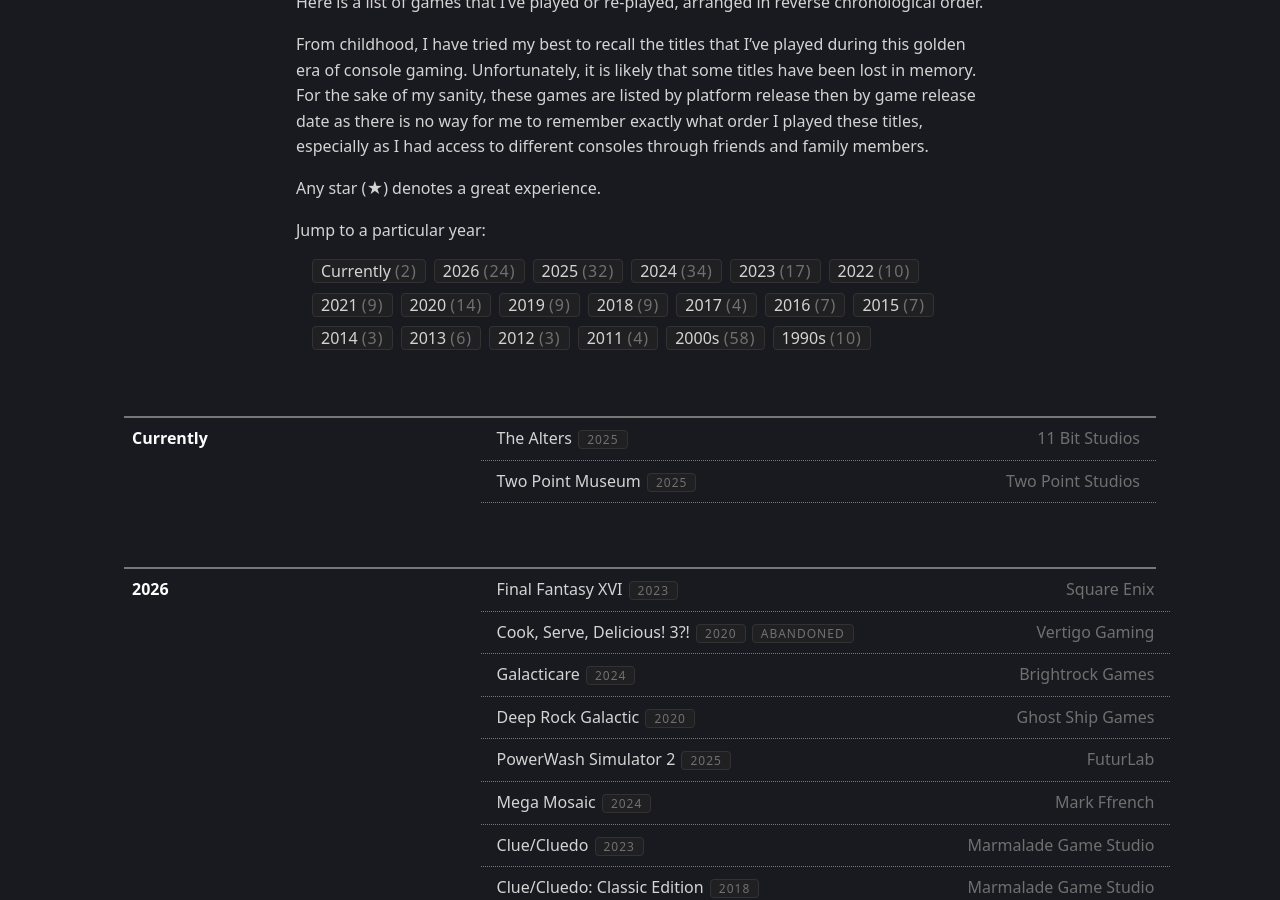
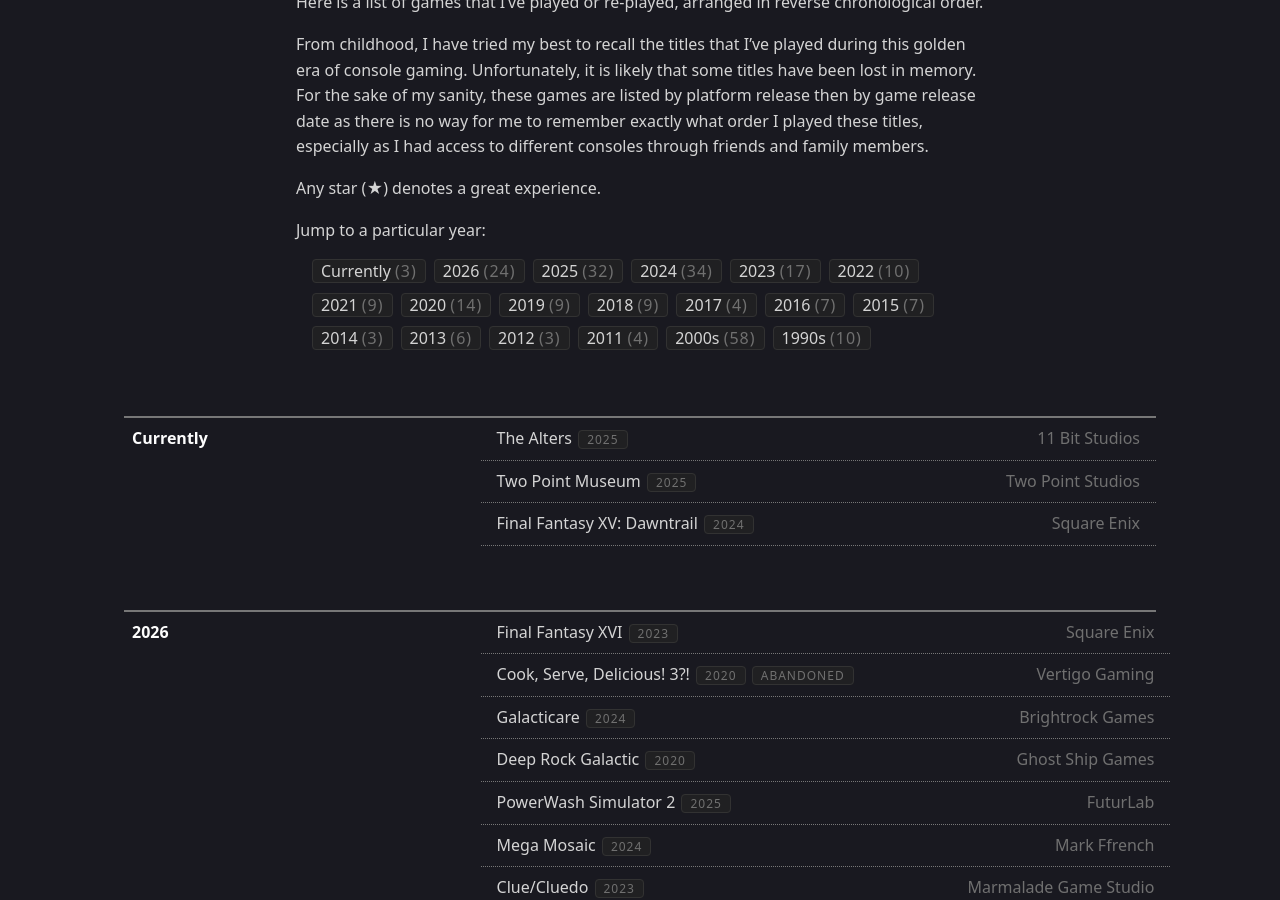
Before and after one commit to KlazHTT/personal-website, a Jekyll site: the page built from pages/gaming.md, in a window 1280 px wide and 900 px high, scrolled down 370 px. Built offline with Jekyll 4.4.1, drawn with Linux system fonts in a browser that asks for light colours.

Commit message:
Update games.yml

```diff
--- a/_data/games.yml
+++ b/_data/games.yml
@@ -7,6 +7,10 @@
     - title: Two Point Museum
       developer: Two Point Studios
       released: 2025
+      status:
+    - title: "Final Fantasy XV: Dawntrail"
+      developer: Square Enix
+      released: 2024
       status:
 - year: 2026
   games:
```
